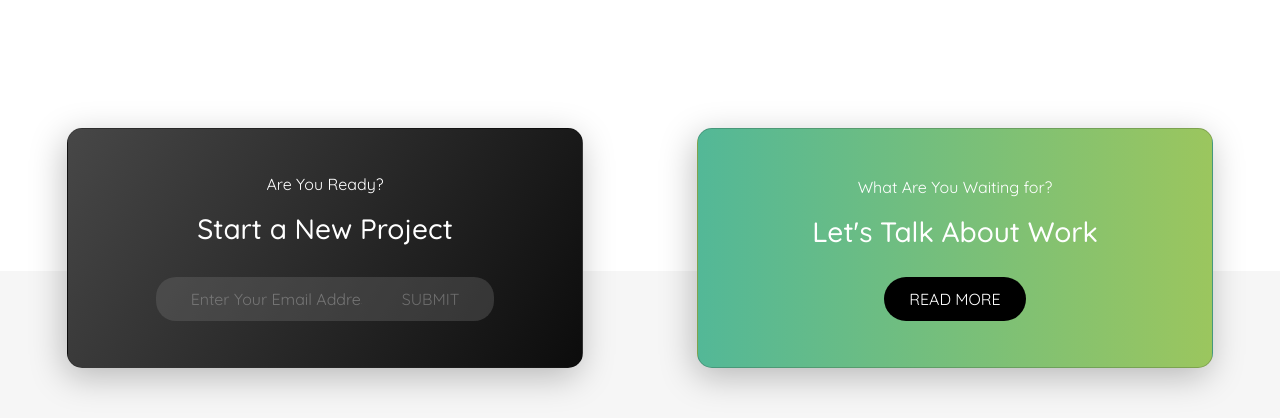
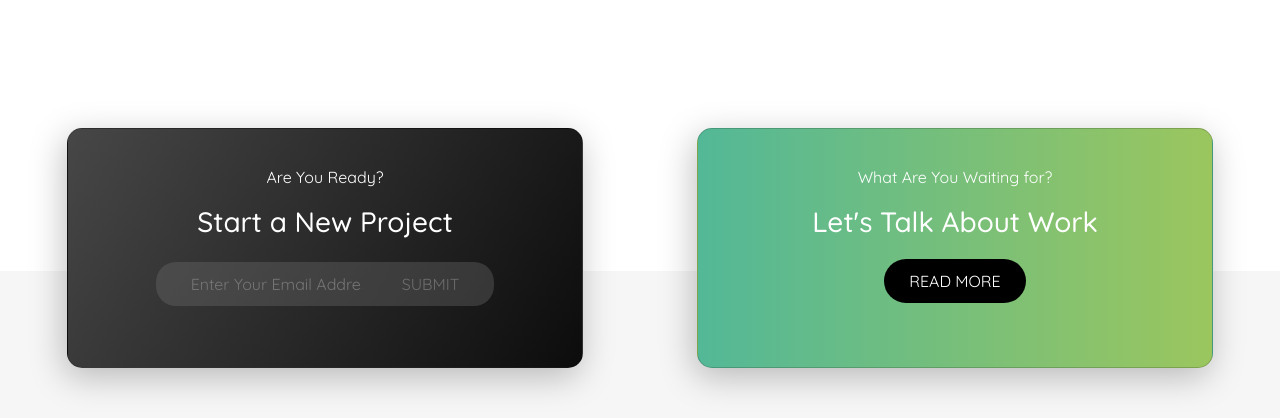
Before and after one commit to eugeniomalavasi/proj-html-vuejs, a Vue app: page / in a window 1280 px wide. Shown: the part 4480-4898 px from the top of the page. Built offline with nearby package versions, Linux system fonts and the light colour scheme.

Commit message:
add: components footer

```diff
--- a/src/components/AppFooter.vue
+++ b/src/components/AppFooter.vue
@@ -1,10 +1,14 @@
 <script>
 import AppButton from "./AppButton.vue";
+import FooterCard from "./FooterCard.vue";
 import { store } from "../store";
+import FooterSponsor from "./FooterSponsor.vue";
 
 export default {
   components: {
     AppButton,
+    FooterCard,
+    FooterSponsor,
   },
   data() {
     return {
@@ -17,45 +21,23 @@ export default {
 <template>
   <footer>
     <!-- card footer centrali -->
+  <div class="conteiner-fluid">
     <div>
-    <div class="conteiner-fluid">
       <div class="row">
-        <div class="col-sm-6 mb-3 mb-sm-0">
-          <div class="card carddx text-center d-flex align-items-center justify-content-center">
-            <div class="card-body">
-              <p class="card-text">Are You Ready?</p>
-              <h3>Start a New Project</h3>
-              <div class="input">
-                <input class="input-email" type="email" name="EMAIL" placeholder="Enter Your Email Address"
-                  required="" />
-                <input class="input-submit" type="submit" value="SUBMIT" />
-              </div>
-            </div>
-          </div>
-        </div>
-        <div class="col-sm-6">
-          <div class="card cardsx d-flex align-items-center justify-content-center">
-            <div class="card-body text-center">
-              <p class="card-text">What Are You Waiting for?</p>
-              <h3 class="card-title">Let's Talk About Work</h3>
-              <div class="button">
-                <AppButton />
-              </div>
-            </div>
-          </div>
-        </div>
+        <FooterCard />
       </div>
     </div>
     <!-- fine card footer centrali -->
 
     <!-- sponsor -->
     <div class="d-flex flex-row mt-5 align-items-center card-sponsor">
-      <div v-for="curimage in store.sponsorArray">
-        <img :src="curimage.path" alt="" />
-      </div>
+
+      <FooterSponsor :store="store"/>
     </div>
   </div>
     <!-- fine sponsor -->
+
+    <!-- footer top -->
     <div class="container-fluid p-5">
       <div class="row-4 d-flex">
         <div class="col me-3">
@@ -118,65 +100,7 @@ footer {
 
   .row {
     margin: 10px;
-
-    .card {
-      position: relative;
-      top: 0px;
-      margin-top: 0;
-      margin-bottom: -145px;
-      height: 30vh;
-    }
   }
-
-  .carddx {
-    border-radius: 15px;
-    color: white;
-    background-color: transparent;
-    background-image: linear-gradient(301deg, #0c0c0c 0%, #474747 100%);
-    box-shadow: -3px 9px 34px 0 rgba(0, 0, 0, 0.25);
-    width: 85%;
-  }
-
-  .card-text {
-    text-align: center;
-    padding-top: 20px;
-  }
-
-  .input {
-    border-radius: 20px;
-    background: #70707059;
-    padding: 10px 30px;
-    margin: 23px;
-
-    .input-email {
-      border: 0;
-      background: #70707000;
-      padding-left: 5px;
-      padding-right: 20px;
-    }
-  }
-
-  .input-submit {
-    border: 0;
-    background: #70707000;
-    color: #707070f2;
-    text-align: end;
-    padding-left: 20px;
-    padding-right: 5px;
-  }
-}
-
-.button {
-  text-align: center;
-  margin: 20px 0;
-}
-
-.cardsx {
-  background-image: $primary-background;
-  border-radius: 15px;
-  color: white;
-  width: 85%;
-  box-shadow: -3px 9px 34px 0 rgba(0, 0, 0, 0.25);
 }
 
 .card-sponsor {
--- /dev/null
+++ b/src/components/FooterCard.vue
@@ -0,0 +1,99 @@
+<script>
+import AppButton from "./AppButton.vue";
+
+export default {
+    components: {
+    AppButton,
+  },
+}
+</script>
+
+<template>
+    <div class="col-sm-6 mb-3 mb-sm-0">
+          <div class="card carddx text-center d-flex align-items-center justify-content-center">
+            <div class="card-body">
+              <p class="card-text">Are You Ready?</p>
+              <h3>Start a New Project</h3>
+              <div class="input">
+                <input class="input-email" type="email" name="EMAIL" placeholder="Enter Your Email Address"
+                  required="" />
+                <input class="input-submit" type="submit" value="SUBMIT" />
+              </div>
+            </div>
+          </div>
+        </div>
+        <div class="col-sm-6">
+          <div class="card cardsx d-flex align-items-center justify-content-center">
+            <div class="card-body text-center">
+              <p class="card-text">What Are You Waiting for?</p>
+              <h3 class="card-title">Let's Talk About Work</h3>
+              <div class="button">
+                <AppButton />
+              </div>
+            </div>
+          </div>
+        </div>
+</template>
+
+<style lang="scss" scoped>
+@use"../style/partials/_variables" as*;
+.card {
+      position: relative;
+      top: 0px;
+      margin-top: 0;
+      margin-bottom: -145px;
+      height: 30vh;
+    }
+
+    .carddx {
+    border-radius: 15px;
+    color: white;
+    background-color: transparent;
+    background-image: linear-gradient(301deg, #0c0c0c 0%, #474747 100%);
+    box-shadow: -3px 9px 34px 0 rgba(0, 0, 0, 0.25);
+    width: 85%;
+  }
+
+  .card-text {
+    text-align: center;
+    padding-top: 20px;
+  }
+
+  .input {
+    border-radius: 20px;
+    background: #70707059;
+    padding: 10px 30px;
+    margin: 23px;
+
+    .input-email {
+      border: 0;
+      background: #70707000;
+      padding-left: 5px;
+      padding-right: 20px;
+    }
+  }
+
+  .input-submit {
+    border: 0;
+    background: #70707000;
+    color: #707070f2;
+    text-align: end;
+    padding-left: 20px;
+    padding-right: 5px;
+  }
+
+
+.button {
+  text-align: center;
+  margin: 20px 0;
+}
+
+.cardsx {
+  background-image: $primary-background;
+  border-radius: 15px;
+  color: white;
+  width: 85%;
+  box-shadow: -3px 9px 34px 0 rgba(0, 0, 0, 0.25);
+}
+
+</style>
--- /dev/null
+++ b/src/components/FooterSponsor.vue
@@ -0,0 +1,25 @@
+<script>
+
+export default {
+    props : {
+    store: Object,
+        },
+data() {
+    return {
+
+
+    }
+}
+}
+</script>
+
+<template>
+    <div v-for="curimage in store.sponsorArray">
+        <img :src="curimage.path" alt="" />
+      </div>
+</template>
+
+<style lang="scss" scoped>
+@use"../style/partials/_variables" as*;
+
+</style>
```
